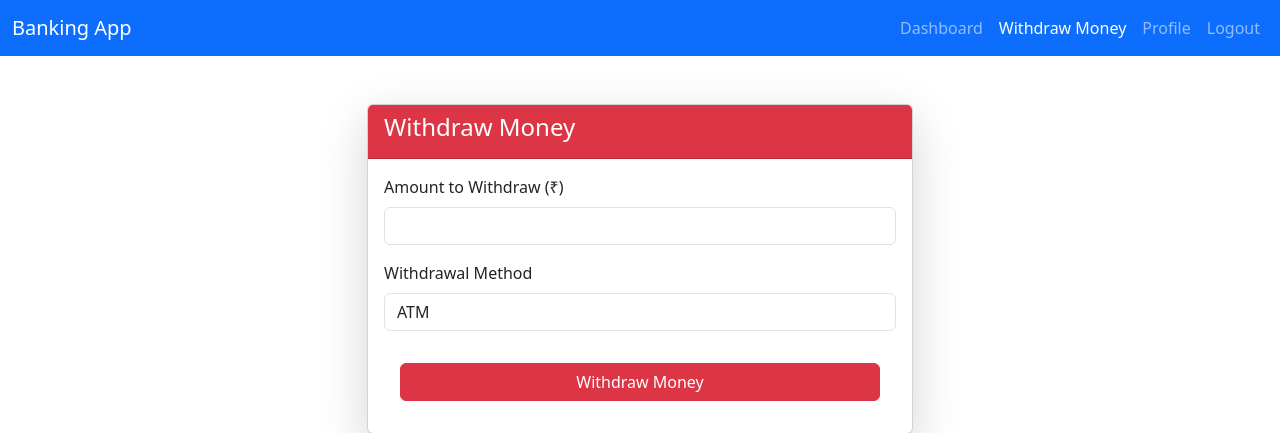
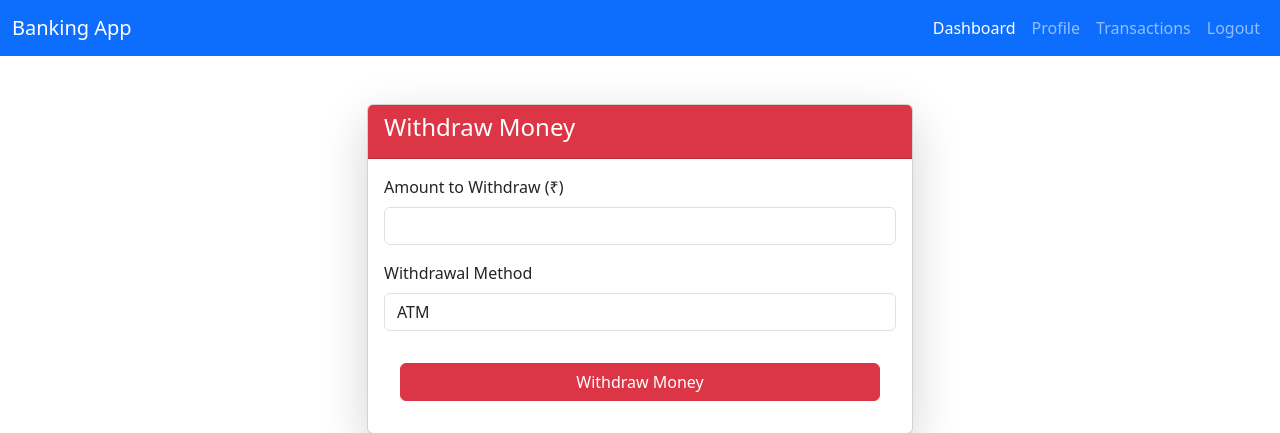
Before and after one commit to Prakhar-Singh-bachhotiya/Bank-Management-System-2.0, a Flask app: page /withdraw_money in a window 1280 px wide. Shown: the top 433 px of the page. Run offline with Flask 3, Linux system fonts and the light colour scheme.

Commit message:
Navbar Synchronized

```diff
--- a/templates/withdraw_money.html
+++ b/templates/withdraw_money.html
@@ -16,10 +16,18 @@
             </button>
             <div class="collapse navbar-collapse" id="navbarNav">
                 <ul class="navbar-nav ms-auto">
-                    <li class="nav-item"><a class="nav-link" href="{{ url_for('dashboard') }}">Dashboard</a></li>
-                    <li class="nav-item"><a class="nav-link active" href="#">Withdraw Money</a></li>
-                    <li class="nav-item"><a class="nav-link" href="{{ url_for('profile') }}">Profile</a></li>
-                    <li class="nav-item"><a class="nav-link" href="{{ url_for('logout') }}">Logout</a></li>
+                    <li class="nav-item">
+                        <a class="nav-link active" href="{{ url_for('dashboard') }}">Dashboard</a>
+                    </li>
+                    <li class="nav-item">
+                        <a class="nav-link" href="{{ url_for('update_profile') }}">Profile</a>
+                    </li>
+                    <li class="nav-item">
+                        <a class="nav-link" href="{{ url_for('view_transactions') }}">Transactions</a>
+                    </li>
+                    <li class="nav-item">
+                        <a class="nav-link" href="{{ url_for('logout') }}">Logout</a>
+                    </li>
                 </ul>
             </div>
         </div>
```
Also changed, not shown: templates/change_password.html (+12 -4 lines), templates/profile.html (+5 -2 lines), templates/transactions.html (+7 -3 lines), templates/transfer_funds.html (+5 -2 lines), templates/update_profile.html (+5 -2 lines).
